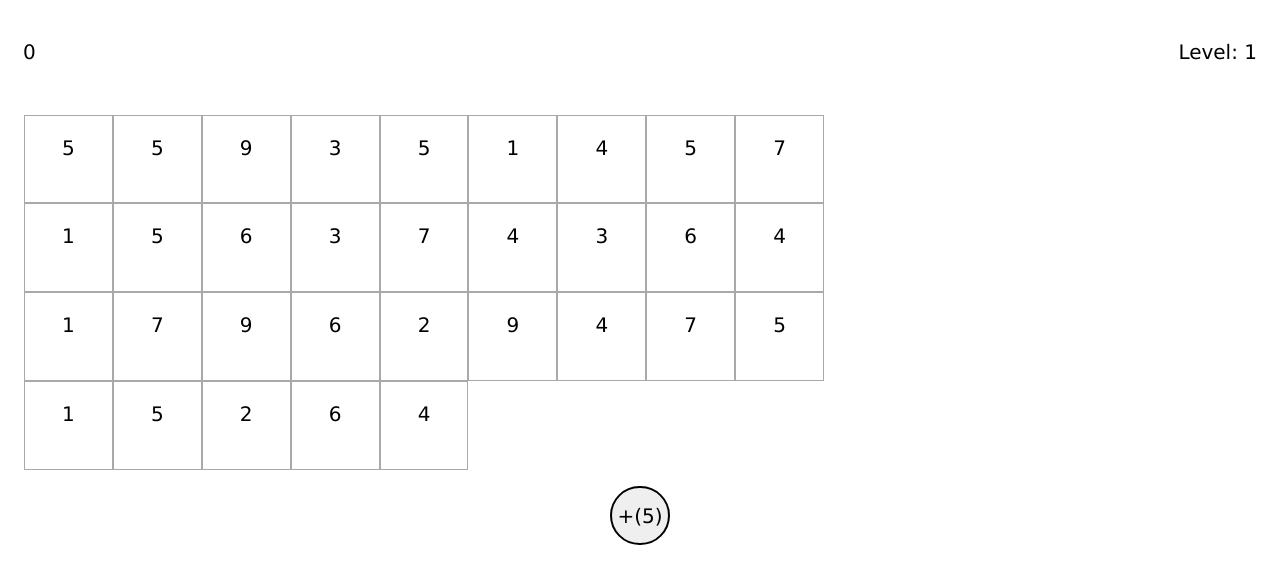
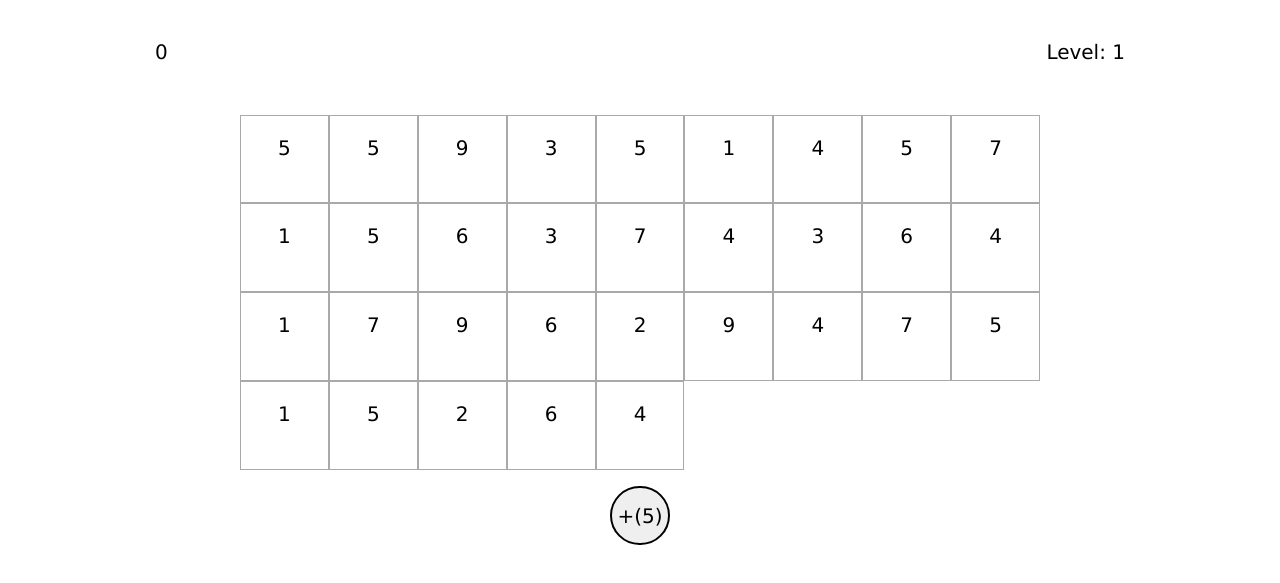
Before and after one commit to Materia597/Number-Match, a plain HTML site: page index.html in a window 1280 px wide. Shown: the part 95-678 px from the top of the page. Drawn offline with Linux system fonts and the light colour scheme.

Commit message:
Fixed center alignment

```diff
--- a/style.css
+++ b/style.css
@@ -17,10 +17,13 @@ h1 {
     flex-wrap: nowrap;
     justify-content: space-between;
     align-items: center;
+    align-content: center;
+    margin: 0 auto;
+    width: 100%;
+    max-width: 1000px;
 }
 
 #game-board {
-    align-self: stretch;
     display: grid;
     margin: 16px;
     justify-content: center;
@@ -32,6 +35,7 @@ h1 {
 
     gap: 0;
 
+    width: 100%;
     max-width: 800px;
     text-align: center;
     max-height: 600px;
```
